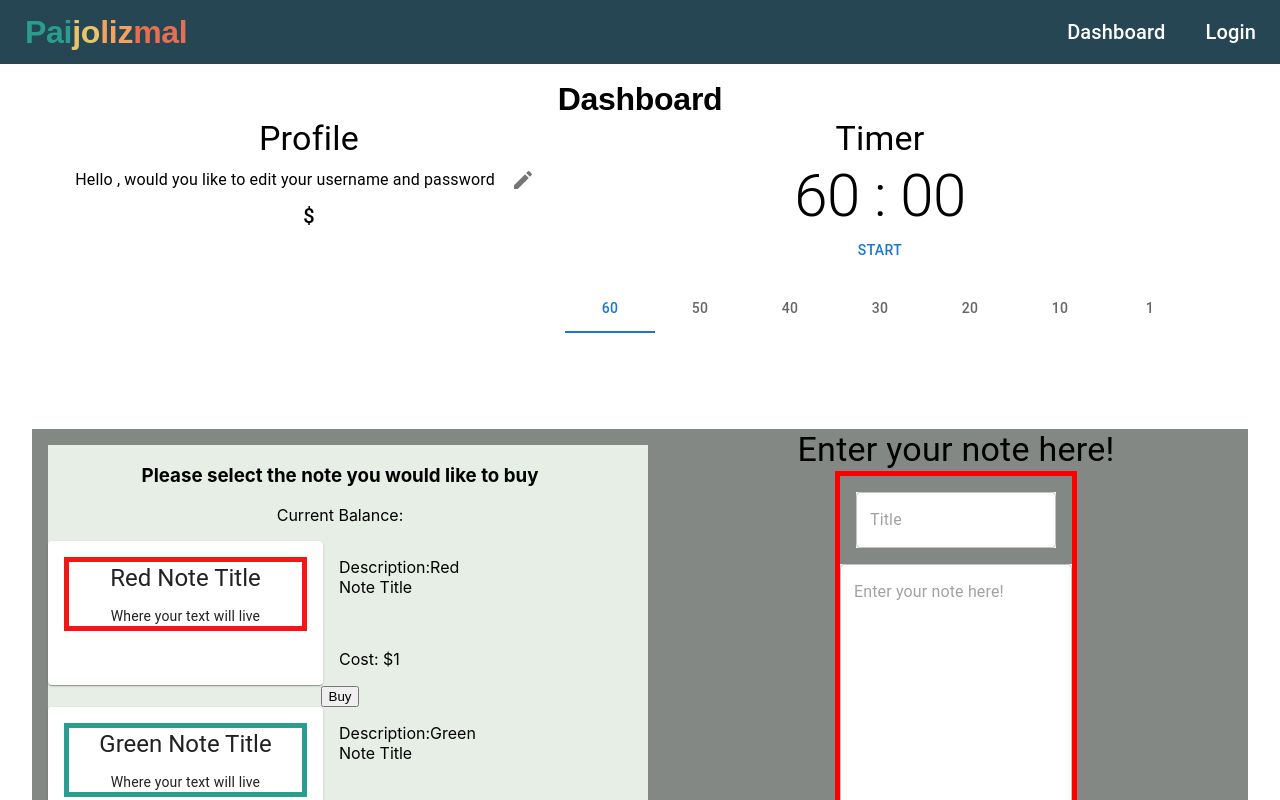
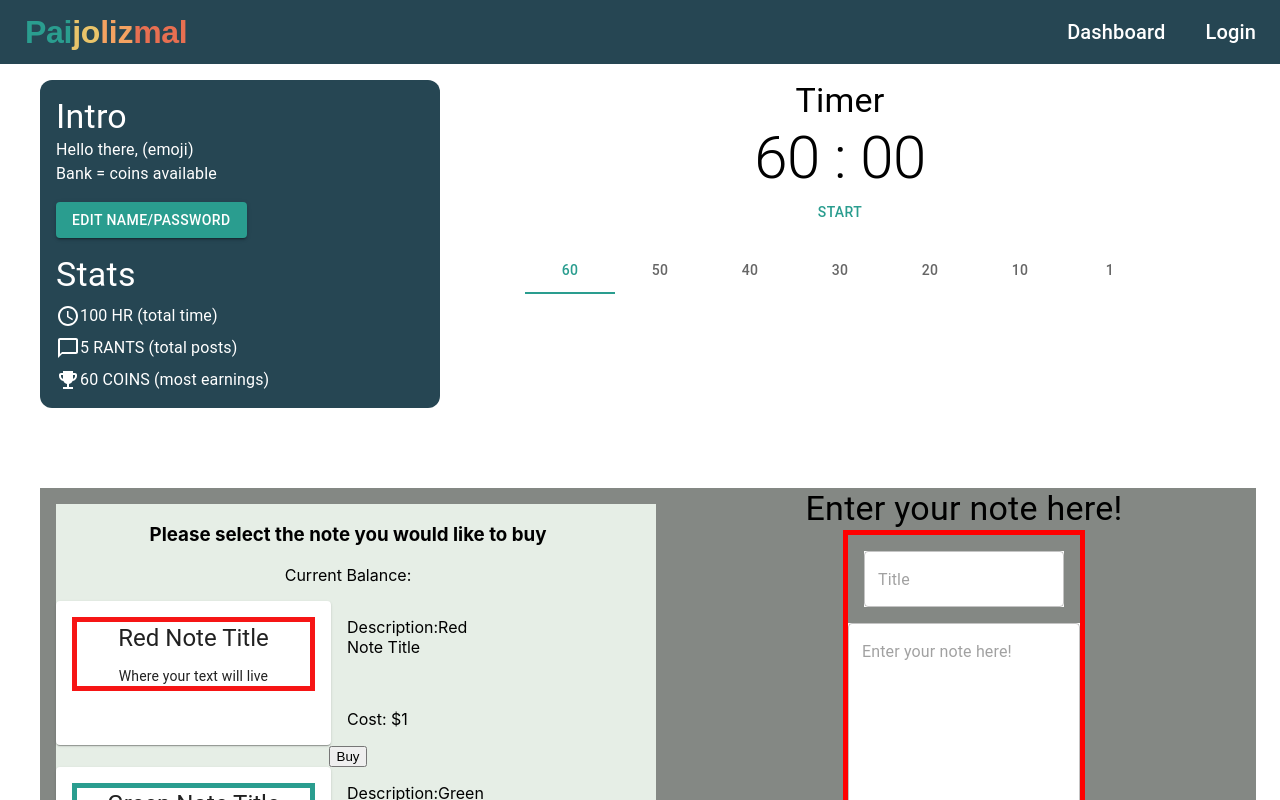
Before and after one commit to J5kinner/PaiJoLizMal, a React (Create React App) app: page /dashboard in a window 1280 px wide. Shown: the top 800 px of the page. Built offline with nearby package versions, Linux system fonts and the light colour scheme; sample sign-in values are in the browser's storage.

Commit message:
implement styled profile card on dash

```diff
--- a/src/index.js
+++ b/src/index.js
@@ -12,8 +12,14 @@ import { createTheme, ThemeProvider } from '@mui/material/styles'
 
 import "./assets/scss/layout/index.scss"
 import App from "./App"
+import Colours from "./assets/Colours";
 
 const outerTheme = createTheme({
+    palette: {
+        primary: {
+            main: Colours.teal,
+        },
+    },
     typography: {
         title: {
             fontFamily: ['Roboto', 'Helvetica', 'Arial', 'sans-serif'],
--- a/src/views/Dashboard/DashboardPage.js
+++ b/src/views/Dashboard/DashboardPage.js
@@ -7,6 +7,8 @@
 
 import React from "react";
 
+import Box  from "@mui/material/Box";
+import Grid  from "@mui/material/Grid";
 import Typography  from "@mui/material/Typography";
 
 import Shop from "../../components/shop/Shop";
@@ -14,6 +16,7 @@ import NoteEditor from "./NoteEditor";
 import PomodoroTimer from "./PomodoroTimer";
 import ProfileCard from "./ProfileCard";
 import "../../assets/scss/views/Dashboard.scss";
+import Colours from "../../assets/Colours";
 
 const randomUser = {
   username: "TestUser",
@@ -38,22 +41,28 @@ function DashboardPage({ user, setUser }) {
     }
 
     return (
-        <div className="dash-page">
-            <Typography variant='title'>Dashboard</Typography>
+        <Box>
+            <Box>
+                <Grid container
+                    columns={{ xs: 1, sm: 1, md: 3, lg: 3, xl: 3 }}
+                    justifyContent='center'
+                >
+                    <Grid item xs={1} sm={1} md={1} lg={1} xl={1}>
+                        <ProfileCard user={user} setUsername={setUsername} />
+                    </Grid>
+                    <Grid item xs={1} sm={1} md={2} lg={2} xl={2}>
+                        <PomodoroTimer setUserBalance={setUserBalance} />
+                    </Grid>
+                </Grid>
+            </Box>
             <div className="dashboard">
-                <div className="profile">
-                    <ProfileCard user={user} setUsername={setUsername} />
-                </div>
-                <div className="pomo">
-                    <PomodoroTimer setUserBalance={setUserBalance} />
-                </div>
                 <div className="shop-front">
                     <Shop user={user}/>
                     <NoteEditor />
                 </div>
             </div>
-        </div>
-    );
+        </Box>
+    )
 }
 
 export default DashboardPage;
--- a/src/views/Dashboard/ProfileCard.js
+++ b/src/views/Dashboard/ProfileCard.js
@@ -17,11 +17,15 @@ import TextField from '@mui/material/TextField'
 import FormHelperText from '@mui/material/FormHelperText'
 import Typography from '@mui/material/Typography'
 
-import {default as EditIcon} from '@mui/icons-material/Edit'
-import {default as CheckIcon} from '@mui/icons-material/Check'
-import {default as ClearIcon} from '@mui/icons-material/Clear'
+import CheckIcon from '@mui/icons-material/Check'
+import AccessTimeIcon from '@mui/icons-material/AccessTime'
+import EmojiEventsIcon from '@mui/icons-material/EmojiEvents'
+import ChatBubbleOutlineIcon from '@mui/icons-material/ChatBubbleOutline'
+
 import UserService from '../../services/UserService'
 import { logout } from '../../services/Authentication'
+import Colours from '../../assets/Colours'
+import { Button } from '@mui/material'
 
 const ProfileCard = ({ user, setUsername }) => {
     const [editMode, setEditMode] = useState(false)
@@ -141,18 +145,18 @@ const ProfileCard = ({ user, setUsername }) => {
             width: '100%',
             display: 'flex', flexDirection: 'column', alignItems: 'center'
         }}>
-            {/* update user name */}
+            {/* input old password */}
             <Box fullWidth sx={{
                 display: 'flex',
                 justifyContent: 'center', alignItems: 'center',
             }}>
                 <Typography>Update username</Typography>
-                <IconButton sx={{ ml: 1, display: `${editMode ? '' : 'none'}` }}>
+                <IconButton color='inherit' sx={{ ml: 1, display: `${editMode ? '' : 'none'}` }}>
                     <CheckIcon onClick={handleSaveInfoButton} />
                 </IconButton>
             </Box>
 
-            <Box sx={{ width: '30rem', mt: 2, }}>
+            <Box sx={{ width: '100%', mt: 2, }}>
                 <FormControl fullWidth error={inputErrors.username ? true : false}>
                     <TextField fullWidth error={inputErrors.username ? true : false}
                         value={newUserInfo.username}
@@ -185,7 +189,8 @@ const ProfileCard = ({ user, setUsername }) => {
                 </IconButton>
             </Box>
 
-            <Box sx={{ width: '30rem', mt: 2, }}>
+            {/* provide old password */}
+            <Box sx={{ width: '100%', mt: 2, }}>
                 <FormControl fullWidth error={inputErrors.oldPassword ? true : false}>
                     <TextField fullWidth error={inputErrors.oldPassword ? true : false}
                         value={newPasswordInfo.oldPassword}
@@ -200,7 +205,7 @@ const ProfileCard = ({ user, setUsername }) => {
             </Box>
 
             {/* provide new password */}
-            <Box sx={{ width: '30rem', mt: 2, }}>
+            <Box sx={{ width: '100%', mt: 2, }}>
                 <FormControl fullWidth error={inputErrors.newPassword ? true : false}>
                     <TextField fullWidth error={inputErrors.newPassword ? true : false}
                         value={newPasswordInfo.newPassword}
@@ -218,39 +223,87 @@ const ProfileCard = ({ user, setUsername }) => {
         </Box>
     )
 
+    console.log(user)
+
     return (
-        <Box>
-            <Typography variant='h4'>Profile</Typography>
+        <Box color={Colours.white} sx={{
+            padding: 2,
+            borderRadius: 3, background: Colours.steel
+        }}>
+            {/* user info display */}
+            <Box sx={{
+                display: 'flex', flexDirection: 'column',
+                flexGrow: 1, alignItems: 'flex-start',
+            }}>
+                <Typography textAlign='left' variant='h4' color='inherit'>Intro</Typography>
+                <Typography textAlign='left' variant='body1' color='inherit'>
+                    Hello there, {user.username} (emoji)
+                </Typography>
+                <Typography textAlign='left' variant='body1' color='inherit'>
+                    Bank = {user.coins} coins available
+                </Typography>
 
-            <Box>
-                {/* display user info */}
-                <Box fullWidth sx={{
-                    display: 'flex',
-                    justifyContent: 'center', alignItems: 'center',
-                }}>
-                    <Typography variant='body1'>
-                        Hello {user.username}, would you like to edit your username and password
-                    </Typography>
-                    <IconButton sx={{ ml: 1, display: `${editMode ? 'none' : ''}` }}>
-                        <EditIcon onClick={handleEditButton} />
-                    </IconButton>
-                    <IconButton sx={{ ml: 1, display: `${editMode ? '' : 'none'}` }}>
-                        <ClearIcon onClick={handleClearButton} />
-                    </IconButton>
+                <Box sx={{ mt: 2, mb: 2, }}>
+                    <Button variant='contained' color='primary'
+                        onClick={handleEditButton}
+                        sx={{ display: `${editMode ? 'none' : ''}` }}
+                    >
+                        edit name/password
+                    </Button>
+                    <Button variant='contained' color='primary'
+                        onClick={handleClearButton}
+                        sx={{ display: `${editMode ? '' : 'none'}` }}
+                    >
+                        cancel
+                    </Button>
                 </Box>
 
                 {/* display edit profile form */}
-                <Collapse in={editMode && !editPassword}>
+                <Collapse sx={{ width: '100%' }} in={editMode && !editPassword}>
                     {renderInfoForm}
                 </Collapse>
-                <Collapse in={editMode && editPassword}>
+                <Collapse sx={{ width: '100%' }} in={editMode && editPassword}>
                     {renderPasswordForm}
                 </Collapse>
-
-                <Typography variant='h6'>${user.coins}</Typography>
             </Box>
 
+            {/* stats display */}
+            <Box sx={{
+                display: 'flex', flexDirection: 'column',
+                flexGrow: 1, alignItems: 'flex-start',
+            }}>
+                <Typography variant='h4' color='inherit'>Stats</Typography>
+                <Box sx={{
+                    mt: 1, display: 'flex',
+                    justifyContent: 'flex-start', alignitems: 'center'
+                }}>
+                    <AccessTimeIcon/>
+                    <Typography textAlign='left' variant='body1' color='inherit'>
+                        100 HR (total time)
+                    </Typography>
+                </Box>
 
+                <Box sx={{
+                    mt: 1, display: 'flex',
+                    justifyContent: 'flex-start', alignitems: 'center'
+                }}>
+                    <ChatBubbleOutlineIcon/>
+                    <Typography textAlign='left' variant='body1' color='inherit'>
+                        5 RANTS (total posts)
+                    </Typography>
+                </Box>
+
+                <Box sx={{
+                    mt: 1, display: 'flex',
+                    justifyContent: 'flex-start', alignitems: 'center'
+                }}>
+                    <EmojiEventsIcon/>
+                    <Typography textAlign='left' variant='body1' color='inherit'>
+                        60 COINS (most earnings)
+                    </Typography>
+                </Box>
+
+            </Box>
         </Box>
     )
  }
--- a/src/views/HomePage.js
+++ b/src/views/HomePage.js
@@ -71,18 +71,18 @@ function HomePage() {
     )
 
     return (
-        <div>
+        <Box>
             <Box sx={{ display: 'flex' }}>
-                <Typography variant='title'>Rants</Typography>
+                <Typography variant='h4'><b>Rants</b></Typography>
                 <Box sx={{ flexGrow: 1 }} />
                 <Box onClick={handleFilterMenuToggle} sx={{
-                    ml: 5, display: 'flex', alignItems: 'center',
+                    display: 'flex', alignItems: 'center',
                     '&:hover': { color: Colours.carrot, },
                     '&:active': { color: Colours.rust, },
                 }}>
-                    <Typography variant='title' color='inherit'
+                    <Typography variant='h4' color='inherit'
                         sx={{ display: { xs: 'none', md: 'block' } }}>
-                        Filter
+                        <b>Filter</b>
                     </Typography>
                     <KeyboardArrowDownIcon color='inherit'
                         sx={{ width: 32, height: 32, }}
@@ -96,7 +96,7 @@ function HomePage() {
 
             {/* render menus */}
             {renderFilterMenu}
-        </div>
+        </Box>
     );
 }
 
```
Lines whose indentation alone changed are shown as unchanged.
